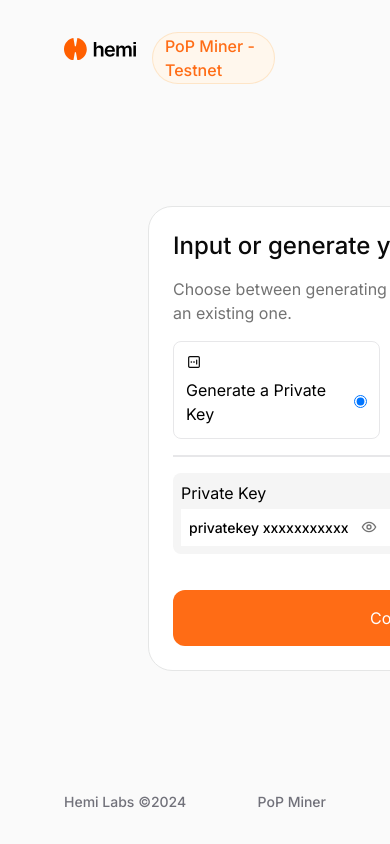
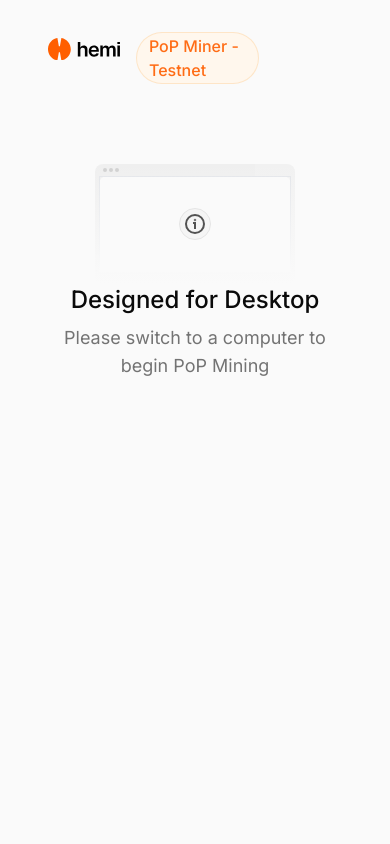
Before and after one commit to hemilabs/web-pop-miner, a React (Vite) app: page /manage in a window 390 px wide. Shown: the top 844 px of the page. Built offline with nearby package versions, Linux system fonts and the light colour scheme.

Commit message:
Implement designed for desktop comp and layout fixes (#7)

```diff
--- /dev/null
+++ b/src/components/designForDesktop.tsx
@@ -0,0 +1,70 @@
+const DesktopFrameIcon = () => (
+  <div className="relative">
+    <svg
+      xmlns="http://www.w3.org/2000/svg"
+      width={200}
+      height={120}
+      fill="none"
+      className="relative"
+    >
+      <g opacity={0.48}>
+        <rect width={200} height={120} fill="#E5E5E5" rx={8} />
+        <rect width={4} height={4} x={8} y={4} fill="#A3A3A3" rx={2} />
+        <rect width={4} height={4} x={14} y={4} fill="#A3A3A3" rx={2} />
+        <rect width={4} height={4} x={20} y={4} fill="#A3A3A3" rx={2} />
+      </g>
+    </svg>
+    <div className="pointer-events-none absolute left-0 top-0 h-full w-full bg-gradient-to-b from-transparent to-neutral-50"></div>
+  </div>
+)
+
+const InfoIcon = () => (
+  <svg
+    xmlns="http://www.w3.org/2000/svg"
+    width={24}
+    height={24}
+    fill="none"
+    className="relative z-10"
+  >
+    <path
+      stroke="#525252"
+      strokeLinecap="square"
+      strokeWidth={2}
+      d="M11 11h1v5m9-4a9 9 0 1 1-18 0 9 9 0 0 1 18 0Z"
+    />
+    <path
+      fill="#525252"
+      stroke="#525252"
+      strokeWidth={0.5}
+      d="M11.25 7.25h1.5v1.5h-1.5z"
+    />
+  </svg>
+)
+
+export const DesignForDesktop = function () {
+  return (
+    <div className="flex flex-col items-center justify-center p-4">
+      <div className="relative">
+        <DesktopFrameIcon />
+        <div className="absolute inset-0 flex items-center justify-center">
+          <div
+            className="absolute h-24 w-48 rounded-t-lg border border-neutral-200 bg-neutral-50"
+            style={{
+              borderImage: 'linear-gradient(to bottom, #E5E7EB, transparent) 1',
+            }}
+          />
+          <div className="absolute h-8 w-8 rounded-full border border-neutral-200 bg-neutral-100" />
+          <InfoIcon />
+        </div>
+      </div>
+      <div className="text-center">
+        <h1 className="text-2xl font-medium text-neutral-950">
+          Designed for Desktop
+        </h1>
+        <p className="mt-2 text-lg font-normal text-neutral-500">
+          Please switch to a computer to begin PoP Mining
+        </p>
+      </div>
+    </div>
+  )
+}
--- a/src/components/layout.tsx
+++ b/src/components/layout.tsx
@@ -3,6 +3,7 @@
 import { Footer } from './footer'
 import { Header } from './header'
 import { useEffect } from 'react'
+import { DesignForDesktop } from './designForDesktop'
 
 export const Layout = function () {
   const { pathname } = useLocation()
@@ -18,10 +19,19 @@
   )
 
   return (
-    <div className="flex h-screen w-full flex-col justify-between px-16 py-8 2xl:mx-auto 2xl:max-w-screen-2xl">
-      <Header />
-      <Outlet />
-      <Footer />
+    <div className="flex min-h-screen flex-col px-12 py-8">
+      <div className="flex-shrink-0 ">
+        <Header />
+      </div>
+      <div className="py-16 md:hidden">
+        <DesignForDesktop />
+      </div>
+      <div className="hidden flex-grow items-center justify-center md:flex">
+        <Outlet />
+      </div>
+      <div className="hidden flex-shrink-0 md:flex">
+        <Footer />
+      </div>
     </div>
   )
 }
```
